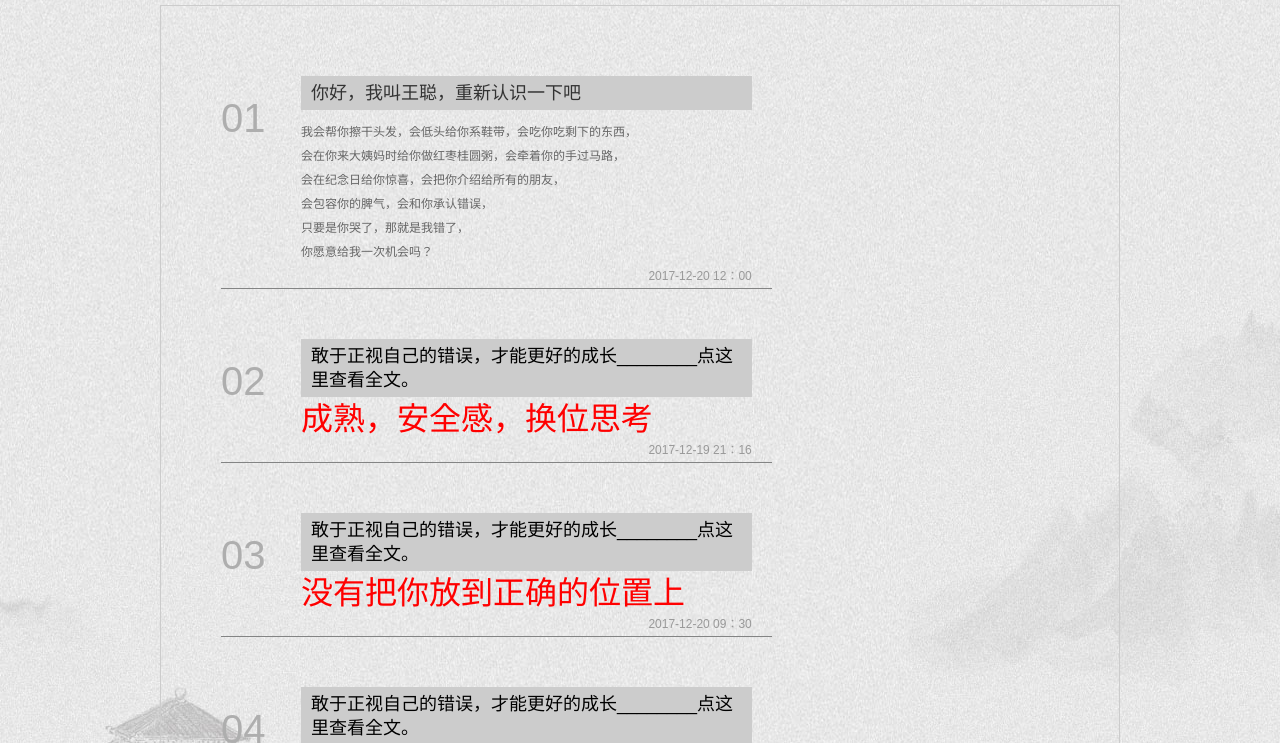
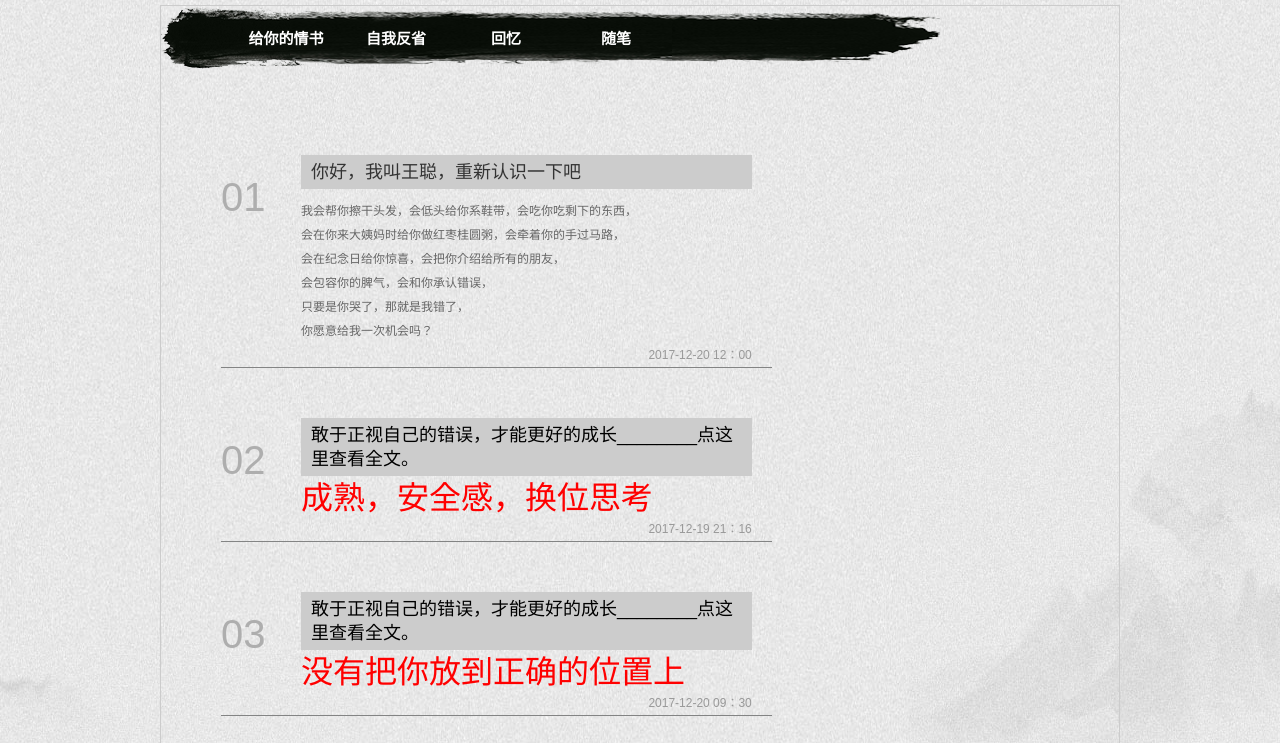
Before and after one commit to loveyjh/loveyjh.github.io, a plain HTML site: page index.html in a window 1280 px wide. Shown: the part 138-881 px from the top of the page. Drawn offline with Linux system fonts and the light colour scheme.

Commit message:
commit file2 modify encoding

```diff
--- a/index.html
+++ b/index.html
@@ -37,6 +37,17 @@
 <div class="container">
 
   <div class="con_content">
+    <nav>
+        <div  class="navigation">
+          <ul class="menu">
+             <li><a href="huihui.html">给你的情书</a></li>
+            <li><a href="index.html">自我反省</a></li>
+
+            <li><a href="huiyi.html">回忆</a></li>
+            <li><a href="suibi.html">随笔</a></li>
+            </ul>
+        </div>
+      </nav>
     <div class="about_box">
       <div class="dtxw box">
          <li>
```
Also changed, not shown: huihui.html (+1 -0 lines).
